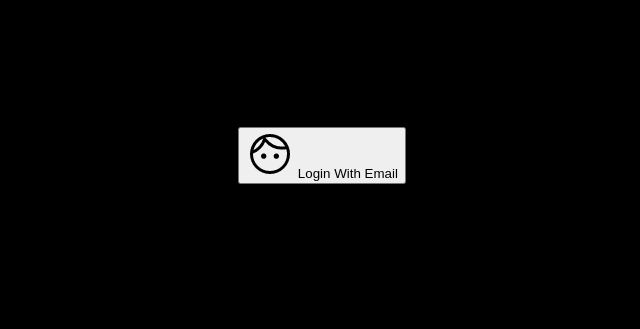
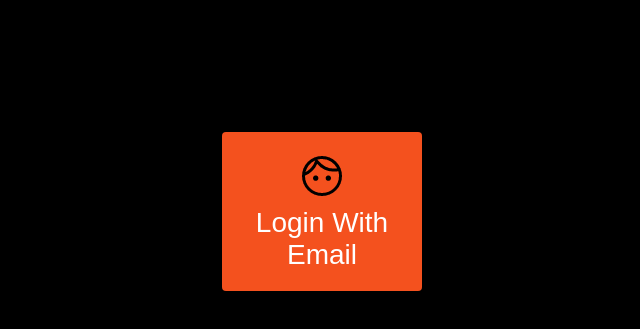
Before and after one commit to ThatZoeGamer/netubeofficial.github.io, a plain HTML site: page join-netube.html in a window 1280 px wide. Shown: the part 61-390 px from the top of the page, without its empty margins (318-958 px from the left). Drawn offline with Linux system fonts and the light colour scheme; a web font is replaced by a local one.

Commit message:
Update join-netube-stylesheet.css

```diff
--- a/join-netube-stylesheet.css
+++ b/join-netube-stylesheet.css
@@ -1,4 +1,4 @@
-.button {
+.email-button {
   border-radius: 4px;
   background-color: #f4511e;
   border: none;
@@ -12,14 +12,14 @@
   margin: 5px;
 }
 
-.button span {
+.email-button span {
   cursor: pointer;
   display: inline-block;
   position: relative;
   transition: 0.5s;
 }
 
-.button span:after {
+.email-button span:after {
   content: '\00bb';
   position: absolute;
   opacity: 0;
@@ -28,11 +28,11 @@
   transition: 0.5s;
 }
 
-.button:hover span {
+.email-button:hover span {
   padding-right: 25px;
 }
 
-.button:hover span:after {
+.email-button:hover span:after {
   opacity: 1;
   right: 0;
 }
```
